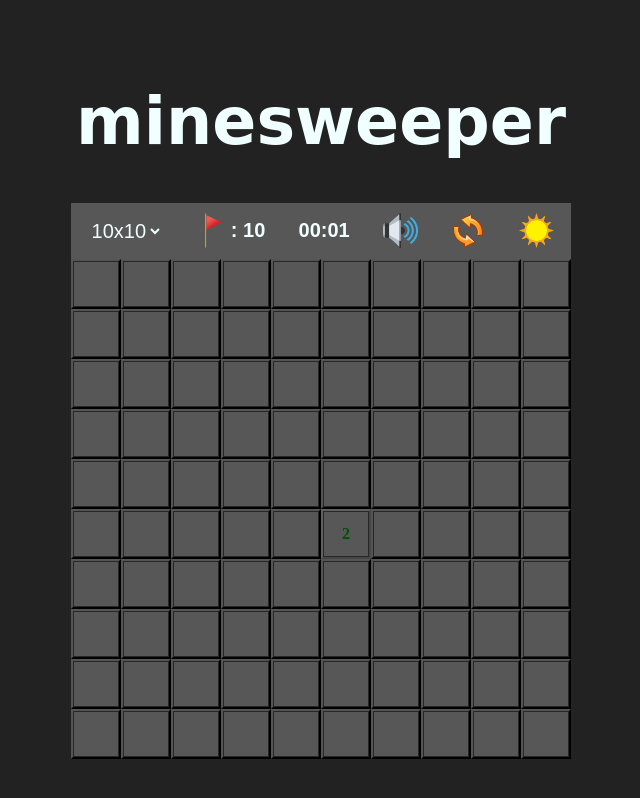
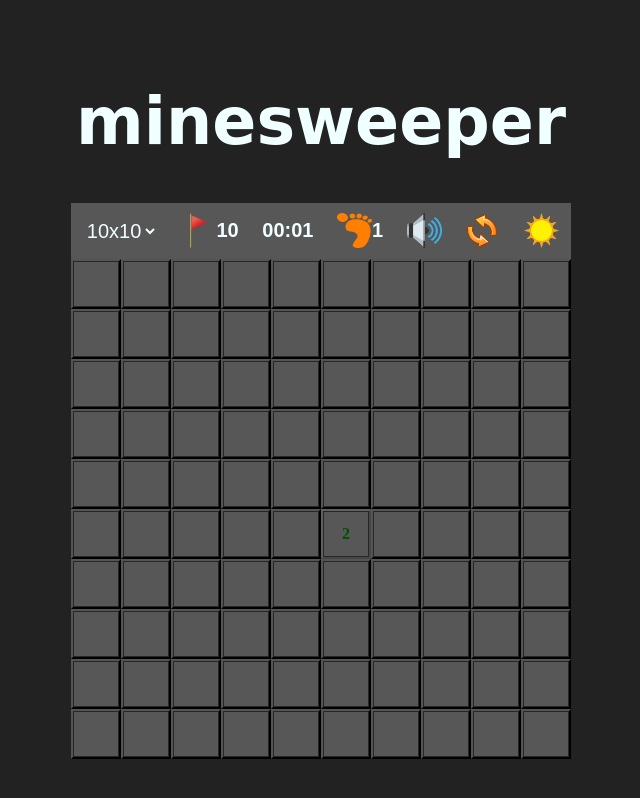
Before and after one commit to comtvset/JavaScript-Front-end-2023Q1, a plain HTML site: page minesweeper/index.html in a window 1280 px wide. Both pictures are taken after a click on the element 640 px from the left and 509 px from the top of the page. Shown: the whole page, without its empty margins (319-959 px from the left). Drawn offline with nearby package versions, Linux system fonts and the light colour scheme; a web font is replaced by a local one.

Commit message:
feat: add step (Thu, May 25, 2023 10:22:56 AM)

```diff
--- a/minesweeper/script.js
+++ b/minesweeper/script.js
@@ -35,8 +35,19 @@ flagIMG.src = "./assets/images/flag.jpg";
 flagIMG.alt = "flag";
 flag.appendChild(flagIMG);
 const flagText = document.createElement("h2");
-flagText.textContent = ": 10";
+flagText.textContent = "10";
 flag.appendChild(flagText);
+
+// Шаги
+const step = document.createElement("div");
+step.className = "step";
+const stepIMG = document.createElement("img");
+stepIMG.src = "./assets/images/step.png";
+stepIMG.alt = "step";
+step.appendChild(stepIMG);
+const stepText = document.createElement("h2");
+stepText.textContent = "0";
+step.appendChild(stepText);
 
 // Время
 const time = document.createElement("div");
@@ -72,6 +83,7 @@ theme.appendChild(themeIMG);
 gameSettings.appendChild(select);
 gameSettings.appendChild(flag);
 gameSettings.appendChild(time);
+gameSettings.appendChild(step);
 gameSettings.appendChild(sound);
 gameSettings.appendChild(reload);
 gameSettings.appendChild(theme);
@@ -138,6 +150,7 @@ let bombs;
 let mute = true;
 let cells;
 let closedCount;
+let clickCount;
 
 
 let htmlElement = document.querySelector('html');
@@ -157,12 +170,13 @@ function init(_WIDTH, _HEIGHT, _BOMBS_COUNT, _SIZE_CELL) {
         cellsCount = WIDTH * HEIGHT;
 
         closedCount = cellsCount;
+        clickCount = 0;
 
     cellsCount = WIDTH * HEIGHT;
     gameField.innerHTML = `<button class="cell" style="height: ${SIZE_CELL}px; width: ${SIZE_CELL}px"></button>`.repeat(cellsCount);
     cells = [...gameField.children];
 
-    flagText.textContent = `: ${BOMBS_COUNT}`;
+    flagText.textContent = `${BOMBS_COUNT}`;
     flag.appendChild(flagText);
 
     bombs = [...Array(cellsCount).keys()]
@@ -205,6 +219,9 @@ function init(_WIDTH, _HEIGHT, _BOMBS_COUNT, _SIZE_CELL) {
         if (event.target.tagName !== 'BUTTON') {
             return;
         }
+
+        clickCount++;
+        stepText.textContent = `${clickCount}`;
 
         const index = cells.indexOf(event.target);
         const column = index % WIDTH;
@@ -311,7 +328,7 @@ function init(_WIDTH, _HEIGHT, _BOMBS_COUNT, _SIZE_CELL) {
             playSound(1);
             removeFlagClasses();
             stopTimer();
-            alert(`Game over, your time: ${finalTime}`);
+            alert(`Game over, your time: ${finalTime}; and your steps: ${clickCount}`);
             openAllCells();
             // gameField.classList.add('field-disabled');
 
@@ -329,7 +346,7 @@ function init(_WIDTH, _HEIGHT, _BOMBS_COUNT, _SIZE_CELL) {
                 if (closedCount <= BOMBS_COUNT) {
                     playSound(3);
                     stopTimer();
-                    alert(`Win, your time: ${finalTime}`);
+                    alert(`Win, your time: ${finalTime}; and your steps: ${clickCount}`);
                     // gameField.classList.add('field-disabled');
                     // openAllCells();
                 }
@@ -341,7 +358,7 @@ function init(_WIDTH, _HEIGHT, _BOMBS_COUNT, _SIZE_CELL) {
 
         if (closedCount < BOMBS_COUNT) {
             stopTimer();
-            alert(`Win, your time: ${finalTime}`);
+            alert(`Win, your time: ${finalTime}; and your steps: ${clickCount}`);
             // gameField.classList.add('field-disabled');
             // openAllCells()
             return;
@@ -402,7 +419,7 @@ function init(_WIDTH, _HEIGHT, _BOMBS_COUNT, _SIZE_CELL) {
     function updateFlagCount() {
         const flaggedCells = document.querySelectorAll('.flag-red');
         const flagCount = BOMBS_COUNT - flaggedCells.length;
-        flagText.textContent = `: ${flagCount}`;
+        flagText.textContent = `${flagCount}`;
     }
 
     function removeFlagClasses() {
@@ -449,6 +466,7 @@ function init(_WIDTH, _HEIGHT, _BOMBS_COUNT, _SIZE_CELL) {
     reload.addEventListener('click', function(event) {
         init(WIDTH, HEIGHT, BOMBS_COUNT, SIZE_CELL);
         resetTimer();
+        stepText.textContent = "0";
     });
 
 
@@ -461,14 +479,17 @@ choice.addEventListener('change', function(event) {
 
     if (selectedOption === '10x10') {
         init(10,10,10,50);
+        stepText.textContent = "0";
     }
 
     if (selectedOption === '15x15') {
         init(15,15,20,33.333);
+        stepText.textContent = "0";
     }
 
     if (selectedOption === '25x25') {
         init(25,25,50,20);
+        stepText.textContent = "0";
     }
 });
 
@@ -480,6 +501,7 @@ choice.addEventListener('change', function(event) {
 gameSettings.appendChild(select);
 gameSettings.appendChild(flag);
 gameSettings.appendChild(time);
+gameSettings.appendChild(step);
 gameSettings.appendChild(sound);
 gameSettings.appendChild(reload);
 gameSettings.appendChild(theme);
--- a/minesweeper/style.scss
+++ b/minesweeper/style.scss
@@ -76,6 +76,13 @@ h2 {
     align-items: center;
 }
 
+.step {
+    display: flex;
+    flex-direction: row;
+    justify-content: center;
+    align-items: center;
+}
+
 .sound {
     display: flex;
     flex-direction: row;
```
Also changed, not shown: minesweeper/assets/images/step.png (added), minesweeper/style.css, 1 other file.
